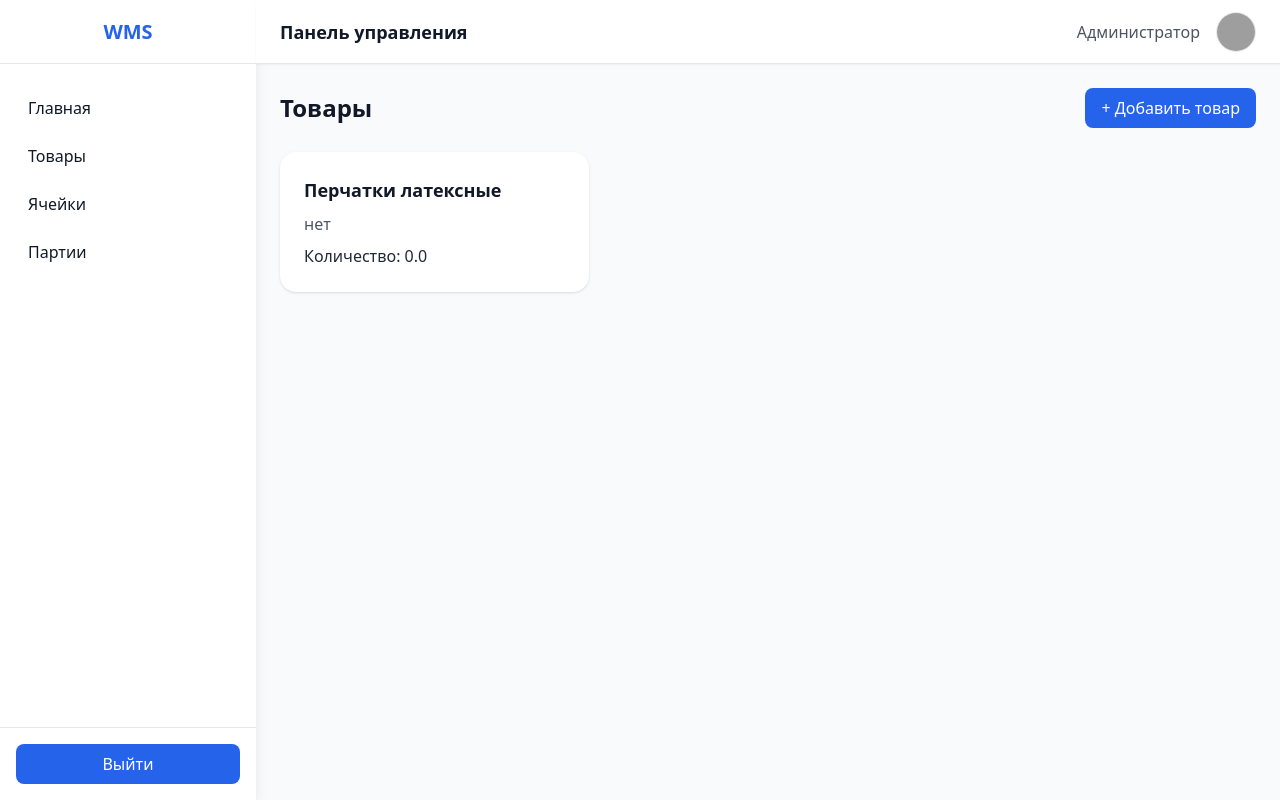
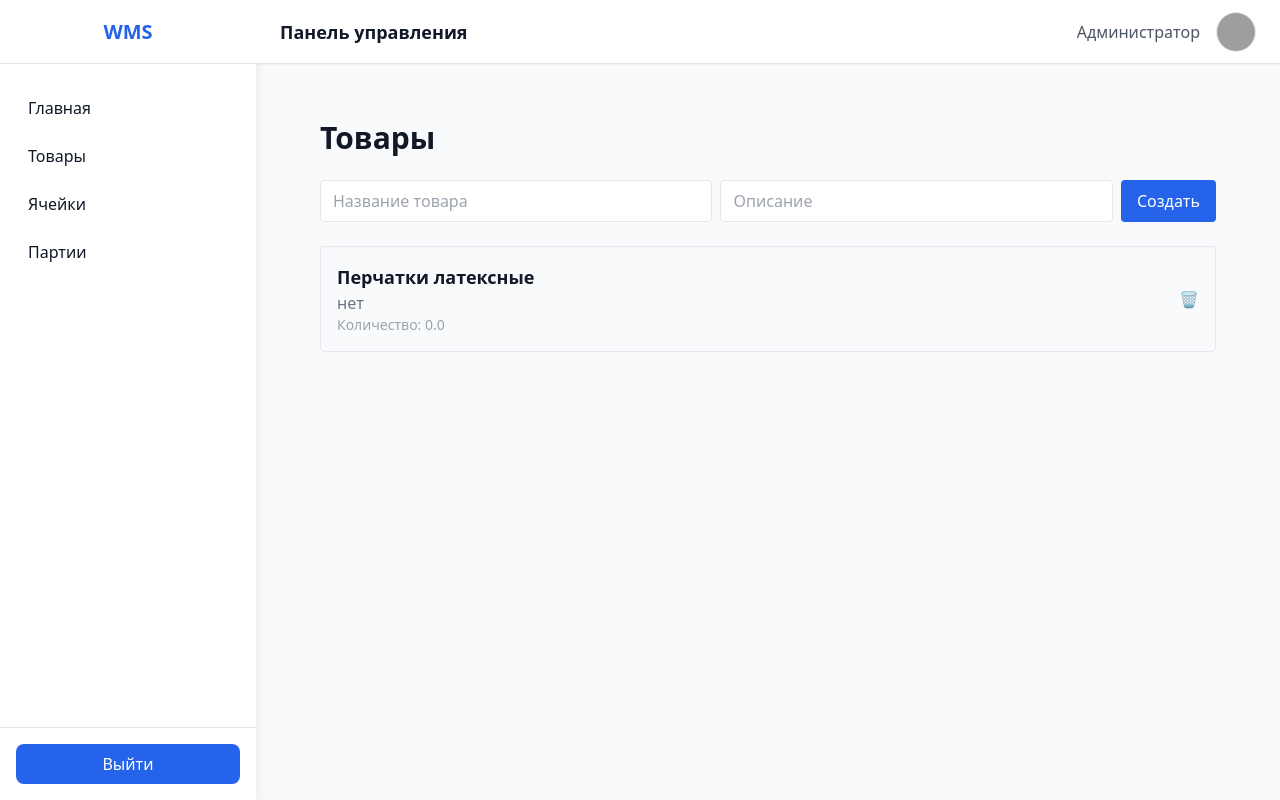
Before and after one commit to kirillbelykh/wms, a FastAPI app: page /items/ in a window 1280 px wide. Run offline with FastAPI, Linux system fonts and the light colour scheme; some libraries are stand-ins or nearby versions; grey boxes are pictures that could not be loaded.

Commit message:
Have 1 working version

```diff
--- a/app/api/items.py
+++ b/app/api/items.py
@@ -18,14 +18,40 @@ async def read_items(request: Request, db: Session = Depends(get_db)):
     items = db.query(Item).all()
     return templates.TemplateResponse('items.html', {'request': request, 'items': items})
 
-@router.get('/create', response_class=HTMLResponse)
+@router.post('/create', response_class=HTMLResponse)
 async def create_item(request: Request, db: Session = Depends(get_db)):
-    """
-    Create a new item and redirect to the items list.
-    """
     form_data = await request.form()
-    new_item = Item(name=form_data.get('name'), description=form_data.get('description'))
+    name = form_data.get('name')
+    description = form_data.get('description')
+
+    if not name:
+        # простая проверка
+        return templates.TemplateResponse('items.html', {
+            'request': request,
+            'items': db.query(Item).all(),
+            'error': 'Название не может быть пустым'
+        })
+
+    new_item = Item(name=name, description=description)
     db.add(new_item)
     db.commit()
     db.refresh(new_item)
+
     return templates.TemplateResponse('items.html', {'request': request, 'items': db.query(Item).all()})
+
+@router.delete('/delete/{item_id}', response_class=HTMLResponse)
+async def delete_item(item_id: int, db: Session = Depends(get_db), request: Request = None):
+    """
+    Delete an item by its ID.
+    """
+    item = db.query(Item).filter(Item.id == item_id).first()
+    if not item:
+        raise HTTPException(status_code=404, detail="Item not found")
+
+    db.delete(item)
+    db.commit()
+
+    if request:
+        return templates.TemplateResponse('items.html', {'request': request, 'items': db.query(Item).all()})
+
+    return {"message": "Item deleted successfully"}
--- a/app/templates/items.html
+++ b/app/templates/items.html
@@ -1,49 +1,56 @@
 {% extends "index.html" %}
+
 {% block content %}
-  <div class="flex items-center justify-between mb-6">
-    <h3 class="text-2xl font-bold">Товары</h3>
-    <!-- Кнопка для открытия формы -->
-    <button
-      onclick="document.getElementById('createForm').classList.toggle('hidden')"
-      class="bg-blue-600 text-white px-4 py-2 rounded-lg hover:bg-blue-700 transition">
-      + Добавить товар
-    </button>
-  </div>
+<div class="max-w-4xl mx-auto mt-8">
+  <h1 class="text-3xl font-bold mb-6">Товары</h1>
 
-  <!-- Форма создания -->
-  <div id="createForm" class="hidden bg-white rounded-2xl shadow p-6 mb-8">
-    <form method="get" action="/items/create" class="grid gap-4 md:grid-cols-2">
-      <div class="col-span-2">
-        <label class="block text-sm font-medium text-gray-700">Название</label>
-        <input type="text" name="name" required
-               class="mt-1 w-full rounded-lg border-gray-300 shadow-sm focus:border-blue-500 focus:ring-blue-500" />
-      </div>
-      <div class="col-span-2">
-        <label class="block text-sm font-medium text-gray-700">Описание</label>
-        <textarea name="description" rows="3"
-                  class="mt-1 w-full rounded-lg border-gray-300 shadow-sm focus:border-blue-500 focus:ring-blue-500"></textarea>
-      </div>
-      <div class="col-span-2 flex justify-end">
-        <button type="submit"
-                class="bg-blue-600 text-white px-4 py-2 rounded-lg hover:bg-blue-700 transition">
-          Создать
-        </button>
-      </div>
-    </form>
-  </div>
+  <!-- Форма добавления нового товара -->
+  <form action="/items/create" method="post" class="flex gap-2 mb-6">
+    <input type="text" name="name" placeholder="Название товара" required
+           class="border rounded px-3 py-2 flex-1">
+    <input type="text" name="description" placeholder="Описание"
+           class="border rounded px-3 py-2 flex-1">
+    <button type="submit" class="bg-blue-600 text-white px-4 py-2 rounded">Создать</button>
+  </form>
 
   <!-- Список товаров -->
-  {% if items %}
-    <div class="grid gap-6 md:grid-cols-2 lg:grid-cols-3">
-      {% for item in items %}
-        <div class="bg-white rounded-2xl shadow p-6 hover:shadow-md transition">
-          <h4 class="text-lg font-semibold mb-2">{{ item.name }}</h4>
-          <p class="text-gray-600 mb-2">{{ item.description or "Нет описания" }}</p>
-          <p class="text-gray-800 font-medium">Количество: {{ item.quantity }}</p>
-        </div>
-      {% endfor %}
-    </div>
-  {% else %}
-    <div class="text-gray-600 italic">Товары отсутствуют</div>
-  {% endif %}
+  <ul class="space-y-4">
+    {% for item in items %}
+    <li class="flex justify-between items-center p-4 border rounded hover:shadow">
+      <div>
+        <h2 class="font-semibold text-lg">{{ item.name or 'Нет названия' }}</h2>
+        <p class="text-gray-500">{{ item.description or 'Нет описания' }}</p>
+        <p class="text-sm text-gray-400">Количество: {{ item.quantity }}</p>
+      </div>
+      <!-- Кнопка удаления -->
+      <button onclick="deleteItem({{ item.id }}, this)"
+              class="text-red-500 hover:text-red-700 ml-4">
+        🗑️
+      </button>
+    </li>
+    {% endfor %}
+  </ul>
+</div>
+
+<script>
+async function deleteItem(itemId, button) {
+  if (!confirm('Вы точно хотите удалить этот товар?')) return;
+
+  try {
+    const response = await fetch(`/items/delete/${itemId}`, {
+      method: 'DELETE'
+    });
+
+    if (response.ok) {
+      // Удаляем элемент из DOM без перезагрузки
+      button.closest('li').remove();
+    } else {
+      alert('Не удалось удалить товар');
+    }
+  } catch (err) {
+    console.error(err);
+    alert('Ошибка при удалении товара');
+  }
+}
+</script>
 {% endblock %}
```
Also changed, not shown: test.db.
